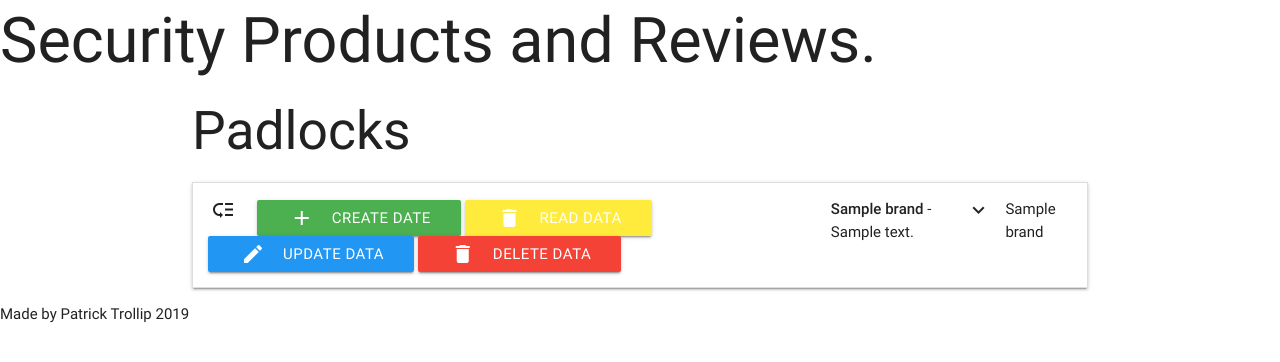
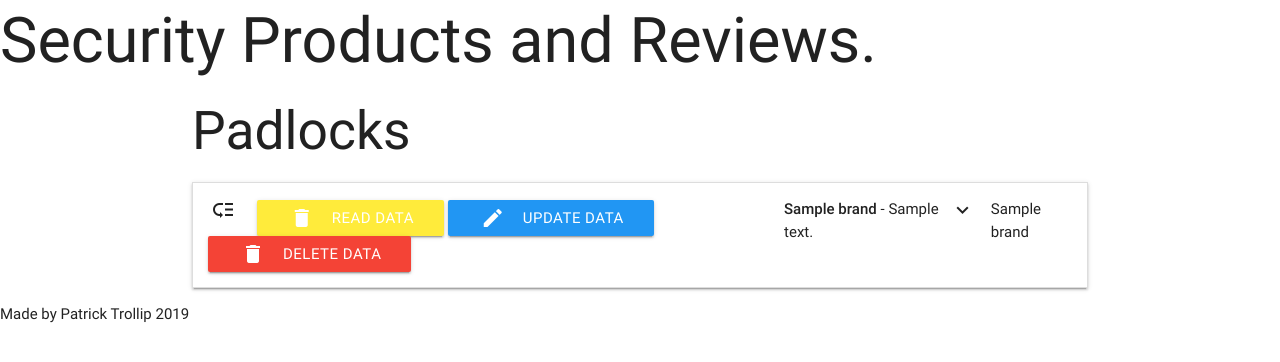
Before and after one commit to Patoman90/Patrick-s-Milestone-Project-3, a Flask app: page / in a window 1280 px wide. Shown: the part 182-544 px from the top of the page. Run offline with Flask 2, Linux system fonts and the light colour scheme; a database or web service that is not in the repository returns one stand-in record (values such as "Sample title"); some libraries are stand-ins or nearby versions.

Commit message:
fixed bug

```diff
--- a/app.py
+++ b/app.py
@@ -38,7 +38,7 @@ def add_lock():
         return render_template('add_lock.html')
 
 
-# Delete lock in database
+# Create lock in database
 @app.route('/insert_lock', methods=['POST'])
 def insert_lock():
     lock = mongo.db.Locks
--- a/templates/index.html
+++ b/templates/index.html
@@ -10,7 +10,6 @@
                      <div class="collapsible-header">
                             <div class="col s3">
                                   <i class="material-icons">low_priority</i>
-                                  <a href= "{{url_for('insert_lock', lock_id=lock._id)}}" class="waves-effect waves-light btn btn_small green"><i class="material-icons left">add</i>Create date</a>
                                   <a href= "{{url_for('get_lock', lock_id=lock._id)}}" class="waves-effect waves-light btn btn_small yellow"><i class="material-icons left">delete</i>Read data</a>
                                   <a href= "{{url_for('edit_lock', lock_id=lock._id)}}" class="waves-effect waves-light btn btn_small blue"><i class="material-icons left">edit</i>Update data</a>
                                   <a href= "{{url_for('delete_lock', lock_id=lock._id)}}" class="waves-effect waves-light btn btn_small red"><i class="material-icons left">delete</i>Delete data</a>
```
